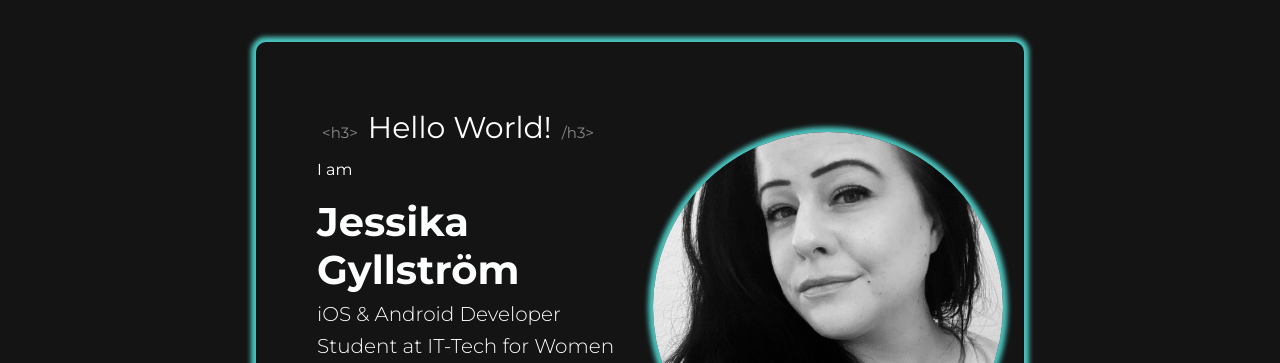
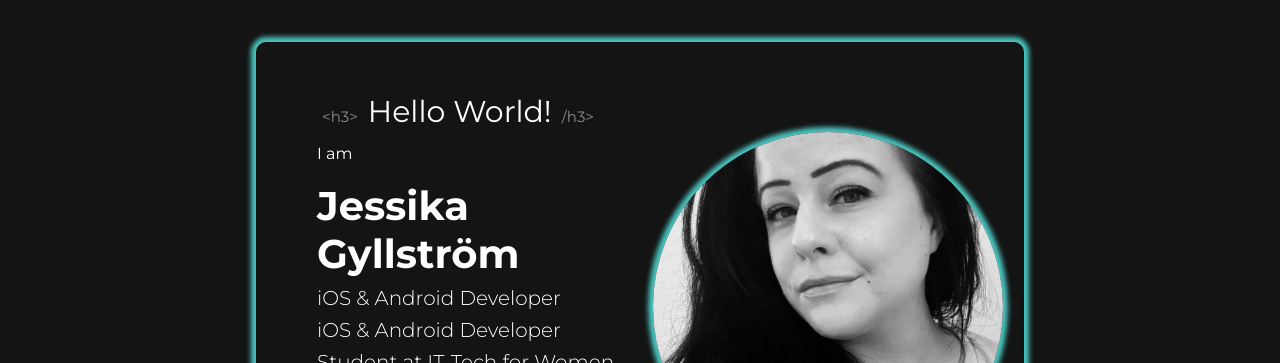
Before and after one commit to JessikaGyllstrom/Porfolio, a plain HTML site: page index.html in a window 1280 px wide. Shown: the part 88-451 px from the top of the page. Drawn offline with nearby package versions, Linux system fonts and the light colour scheme.

Commit message:
Update index.html

```diff
--- a/index.html
+++ b/index.html
@@ -56,6 +56,7 @@
                     <p>I am</p>
                     <h1> Jessika Gyllström
                     </h1>
+                    <h5>iOS & Android Developer</h5>
                     <h5>iOS & Android Developer</h5>
                     <h5>Student at IT-Tech for Women</h5>
                     <div class="card__iconbox">
```
